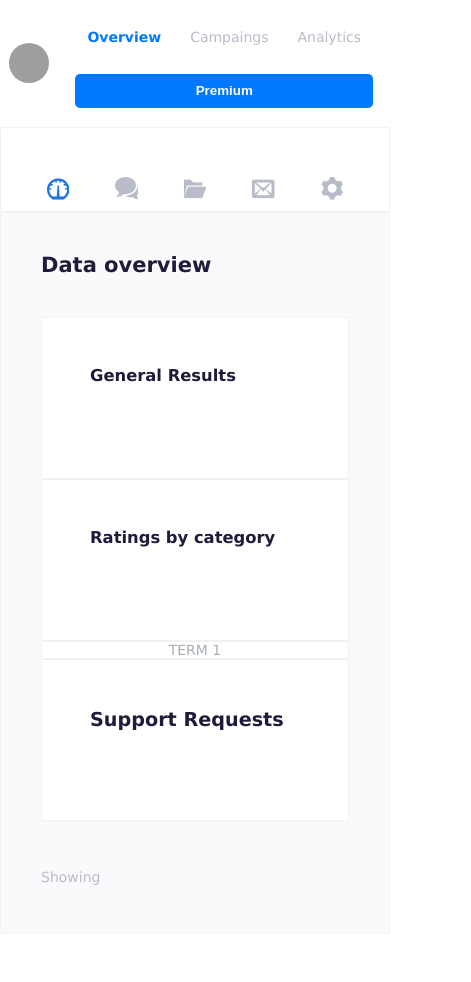
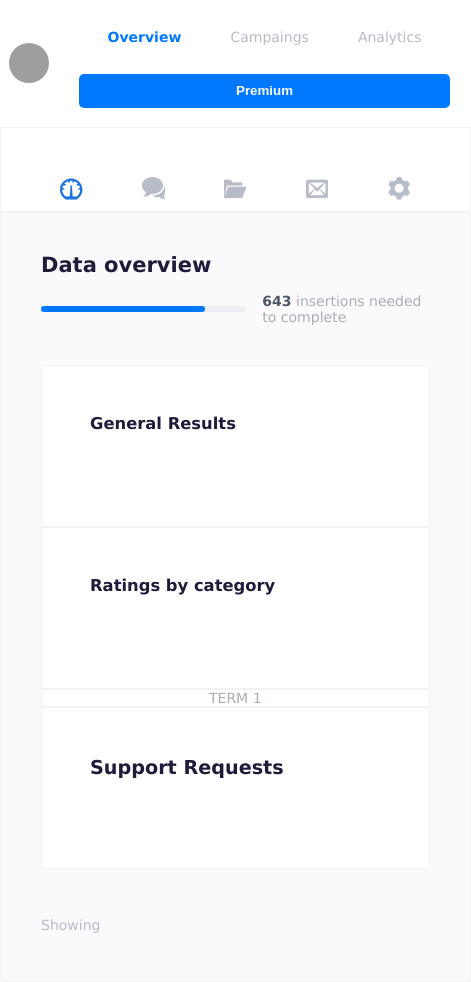
Before and after one commit to carloscorti/FDT-dashboard, a plain HTML site: page index.html in a window 390 px wide. Shown: the whole page, 471 px wide, since content can reach past the window. Before the commit the page ends 934 px from the top, so only its background shows below. Drawn offline with Linux system fonts and the light colour scheme; grey boxes are pictures that could not be loaded.

Commit message:
overview page header design
-on styles/components/progressbar.css: styling progressbar.css component
-on styles/components/overviewHeader.css: styling overview header component
(uses progressbar component)
-on styles/pages/overview.css: overview page general settings and design
-on index.html: adding markups for overview page designs
refactoring
-on styles/index.css: split overview page component into separete file

```diff
--- a/index.html
+++ b/index.html
@@ -7,7 +7,10 @@
   <link rel="stylesheet" href="styles/index.css">
   <link rel="stylesheet" href="styles/components/navbar.css">
   <link rel="stylesheet" href="styles/components/sidebar.css">
+  <link rel="stylesheet" href="styles/components/progressbar.css">
+  <link rel="stylesheet" href="styles/components/overviewHeader.css">
   <link rel="stylesheet" href="styles/pages/overview.css">
+
   <title>Dashboard Sketchup</title>
 </head>
 
@@ -92,7 +95,18 @@
     <!-- content -->
     <main class="box content">
       <section>
-        <h2>Data overview</h2>
+
+        <!-- overview header -->
+        <div class="overview-header-flex">
+          <h2>Data overview</h2>
+          <div class="overview-header-progres-flex">
+            <div class="progress">
+            </div>
+            <span><b>643</b> insertions needed to complete</span>
+          </div>
+        </div>
+
+        <!-- overview carts -->
         <div class="grid-wrapper overview-layout">
 
           <!-- left chart -->
--- /dev/null
+++ b/styles/components/overviewHeader.css
@@ -0,0 +1,37 @@
+/* design settings */
+.overview-header-flex {
+  display: flex;
+  justify-content: space-between;
+  align-items: center;
+  padding-bottom: 2.5rem;
+}
+
+.overview-header-progres-flex {
+  display: flex;
+  justify-content: space-between;
+  align-items: center;
+  padding: 0rem;
+  width: 42%;
+}
+
+.overview-header-progres-flex > span {
+  padding-left: 1rem;
+}
+
+@media only screen and (max-width: 820px) {
+  .overview-header-flex {
+    display: flex;
+    flex-wrap: wrap;
+    justify-content: center;
+    align-items: center;
+  }
+
+  .overview-header-flex > h2 {
+    width: 100%;
+  }
+
+  .overview-header-progres-flex {
+    padding-top: 1rem;
+    width: 100%;
+  }
+}
--- /dev/null
+++ b/styles/components/progressbar.css
@@ -0,0 +1,17 @@
+.progress {
+  display: inline-block;
+  background: rgb(237, 238, 243);
+  border-radius: 10px;
+  height: 6px;
+  width: 19rem;
+  padding: 0px;
+}
+
+.progress:after {
+  content: "";
+  display: block;
+  background: rgb(0, 120, 255);
+  width: 80%;
+  height: 100%;
+  border-radius: 10px;
+}
--- a/styles/index.css
+++ b/styles/index.css
@@ -15,8 +15,12 @@ header {
   display: none;
 }
 
-h3,
+/* h3,
 h2 {
+  padding-bottom: 2.5rem;
+} */
+
+h3 {
   padding-bottom: 2.5rem;
 }
 
@@ -35,9 +39,17 @@ p {
   padding: 3rem 0 3rem 0;
 }
 
+b {
+  color: rgb(79, 87, 103);
+}
+
 a {
   color: rgb(183, 188, 200);
 }
+
+/* span {
+  padding-bottom: 1rem;
+} */
 
 button {
   padding: 0.6rem 1rem;
@@ -62,6 +74,8 @@ button {
 
 /* general layout settings */
 .page-layout {
+  /* display: grid;
+  grid-gap: 0em; */
   grid-template-columns: 6rem auto;
   grid-template-areas:
     "user-img  navbar"
--- a/styles/pages/overview.css
+++ b/styles/pages/overview.css
@@ -1,22 +1,12 @@
 /* layout settings */
 .overview-layout {
   /* border-radius: 10px; */
+  /* display: grid;
+  grid-gap: 0em; */
   grid-template-columns: 40% 40% 20%;
   grid-template-areas:
     "chart-one   chart-two  terms"
     "chart-table chart-table chart-table";
-}
-
-@media only screen and (max-width: 820px) {
-  /* responsive layout */
-  .overview-layout {
-    grid-template-columns: auto;
-    grid-template-areas:
-      "chart-one"
-      "chart-two"
-      "terms"
-      "chart-table";
-  }
 }
 
 /* design settings */
@@ -47,3 +37,15 @@
   padding: 3rem;
   height: 4rem;
 }
+
+@media only screen and (max-width: 820px) {
+  /* responsive layout */
+  .overview-layout {
+    grid-template-columns: auto;
+    grid-template-areas:
+      "chart-one"
+      "chart-two"
+      "terms"
+      "chart-table";
+  }
+}
```
